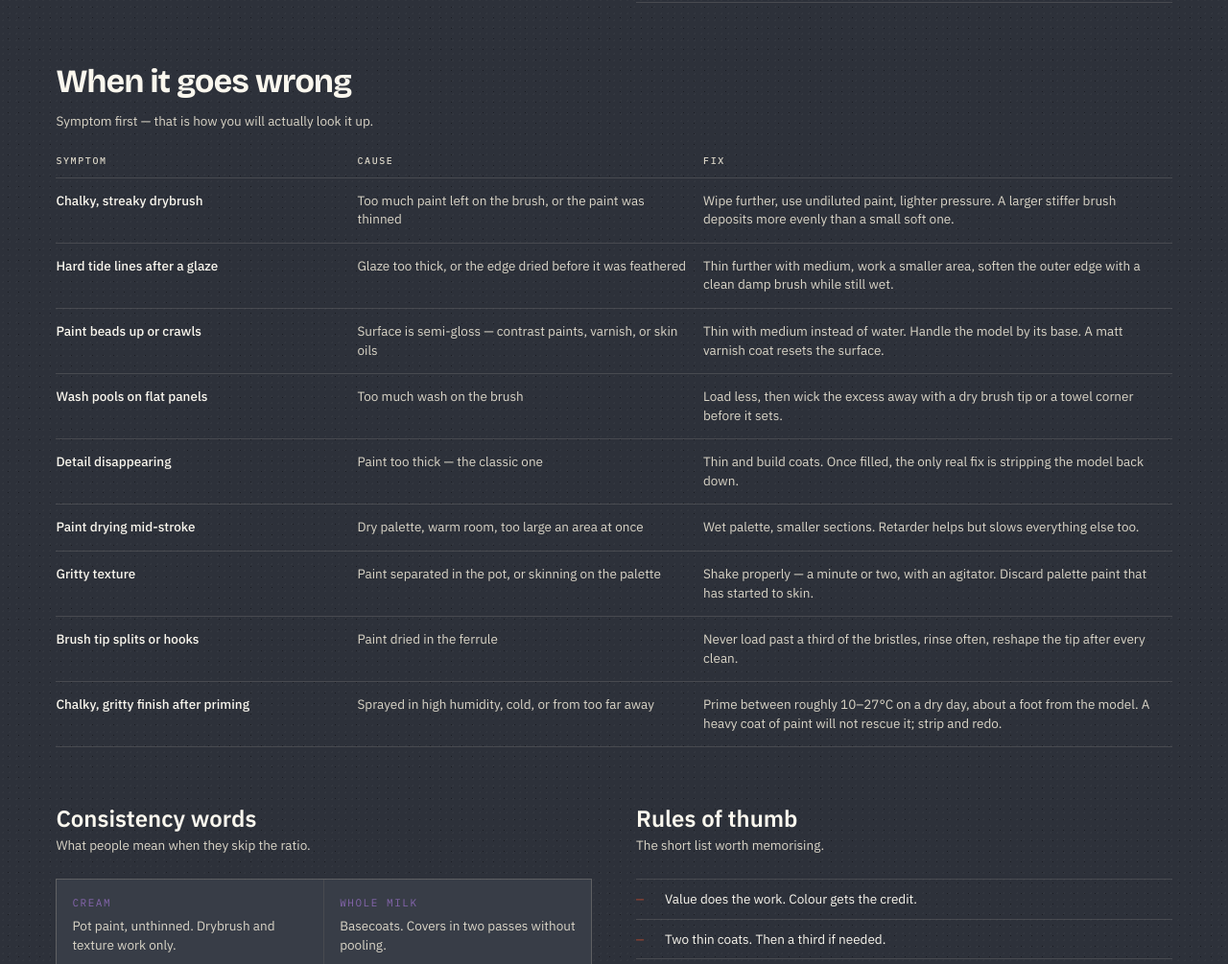
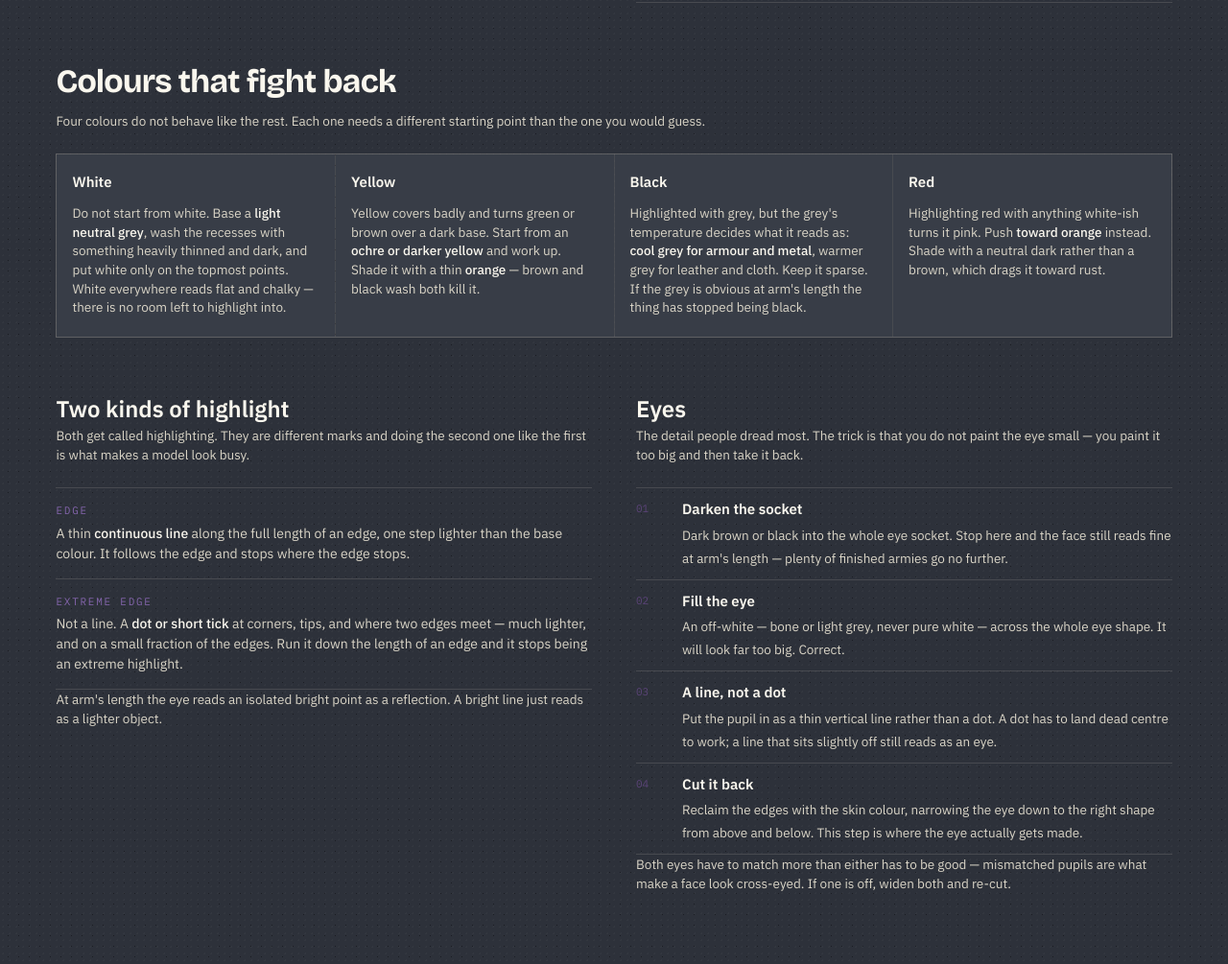
Before and after one commit to droptablestar/40k, an Eleventy site: page painting-reference.html in a window 1280 px wide. Shown: the part 1795-2800 px from the top of the page at 96% size. Built offline with nearby package versions, Linux system fonts and the light colour scheme; Eleventy itself is replaced by a stand-in of ours; files that its build step writes are made by us from their sources.

Commit message:
Add hard colours, highlight tiers, and eyes to painting reference
Three new sections on painting-reference.html:

- Hard colours: white, yellow, black and red, each with the starting
  point that isn't the obvious one.
- Two kinds of highlight: edge highlight as a continuous line vs
  extreme edge as sparse dots, and why the distinction reads at
  table distance.
- Eyes: paint the eye oversized, then cut it back with skin tone.
  Pupil as a vertical line rather than a dot.

No new CSS — reuses .cards, .states and .steps. Checked at 360px for
overflow.

```diff
--- a/painting-reference.html
+++ b/painting-reference.html
@@ -38,6 +38,9 @@ pageCss: css/painting-reference.css
   <a href="#ratios">Ratios</a>
   <a href="#brush">Brush load</a>
   <a href="#order">Order of work</a>
+  <a href="#colours">Hard colours</a>
+  <a href="#highlights">Highlights</a>
+  <a href="#eyes">Eyes</a>
   <a href="#wrong">Troubleshooting</a>
   <a href="#words">Consistency words</a>
   <a href="#thumb">Rules of thumb</a>
@@ -129,6 +132,89 @@ pageCss: css/painting-reference.css
       <li><div><b>Seal</b><span>Matt overall, gloss only where you want
         shine.</span></div></li>
     </ol>
+  </div>
+</section>
+
+<section class="section" id="colours">
+  <h2>Colours that fight back</h2>
+  <p class="sub">Four colours do not behave like the rest. Each one needs a
+    different starting point than the one you would guess.</p>
+
+  <div class="cards">
+    <div class="card">
+      <h3>White</h3>
+      <p>Do not start from white. Base a <b>light neutral grey</b>, wash the
+        recesses with something heavily thinned and dark, and put white only on
+        the topmost points. White everywhere reads flat and chalky — there is no
+        room left to highlight into.</p>
+    </div>
+    <div class="card">
+      <h3>Yellow</h3>
+      <p>Yellow covers badly and turns green or brown over a dark base. Start
+        from an <b>ochre or darker yellow</b> and work up. Shade it with a thin
+        <b>orange</b> — brown and black wash both kill it.</p>
+    </div>
+    <div class="card">
+      <h3>Black</h3>
+      <p>Highlighted with grey, but the grey's temperature decides what it
+        reads as: <b>cool grey for armour and metal</b>, warmer grey for
+        leather and cloth. Keep it sparse. If the grey is obvious at arm's
+        length the thing has stopped being black.</p>
+    </div>
+    <div class="card">
+      <h3>Red</h3>
+      <p>Highlighting red with anything white-ish turns it pink. Push
+        <b>toward orange</b> instead. Shade with a neutral dark rather than a
+        brown, which drags it toward rust.</p>
+    </div>
+  </div>
+</section>
+
+<section class="section split">
+  <div id="highlights">
+    <h2>Two kinds of highlight</h2>
+    <p class="sub">Both get called highlighting. They are different marks and
+      doing the second one like the first is what makes a model look busy.</p>
+    <ul class="states">
+      <li>
+        <div class="state-name">Edge</div>
+        <p>A thin <b>continuous line</b> along the full length of an edge, one
+          step lighter than the base colour. It follows the edge and stops
+          where the edge stops.</p>
+      </li>
+      <li>
+        <div class="state-name">Extreme edge</div>
+        <p>Not a line. A <b>dot or short tick</b> at corners, tips, and where
+          two edges meet — much lighter, and on a small fraction of the edges.
+          Run it down the length of an edge and it stops being an extreme
+          highlight.</p>
+      </li>
+    </ul>
+    <p class="sub">At arm's length the eye reads an isolated bright point as a
+      reflection. A bright line just reads as a lighter object.</p>
+  </div>
+
+  <div id="eyes">
+    <h2>Eyes</h2>
+    <p class="sub">The detail people dread most. The trick is that you do not
+      paint the eye small — you paint it too big and then take it back.</p>
+    <ol class="steps">
+      <li><div><b>Darken the socket</b><span>Dark brown or black into the whole
+        eye socket. Stop here and the face still reads fine at arm's length —
+        plenty of finished armies go no further.</span></div></li>
+      <li><div><b>Fill the eye</b><span>An off-white — bone or light grey, never
+        pure white — across the whole eye shape. It will look far too big.
+        Correct.</span></div></li>
+      <li><div><b>A line, not a dot</b><span>Put the pupil in as a thin vertical
+        line rather than a dot. A dot has to land dead centre to work; a line
+        that sits slightly off still reads as an eye.</span></div></li>
+      <li><div><b>Cut it back</b><span>Reclaim the edges with the skin colour,
+        narrowing the eye down to the right shape from above and below. This
+        step is where the eye actually gets made.</span></div></li>
+    </ol>
+    <p class="sub">Both eyes have to match more than either has to be good —
+      mismatched pupils are what make a face look cross-eyed. If one is off,
+      widen both and re-cut.</p>
   </div>
 </section>
 
```
